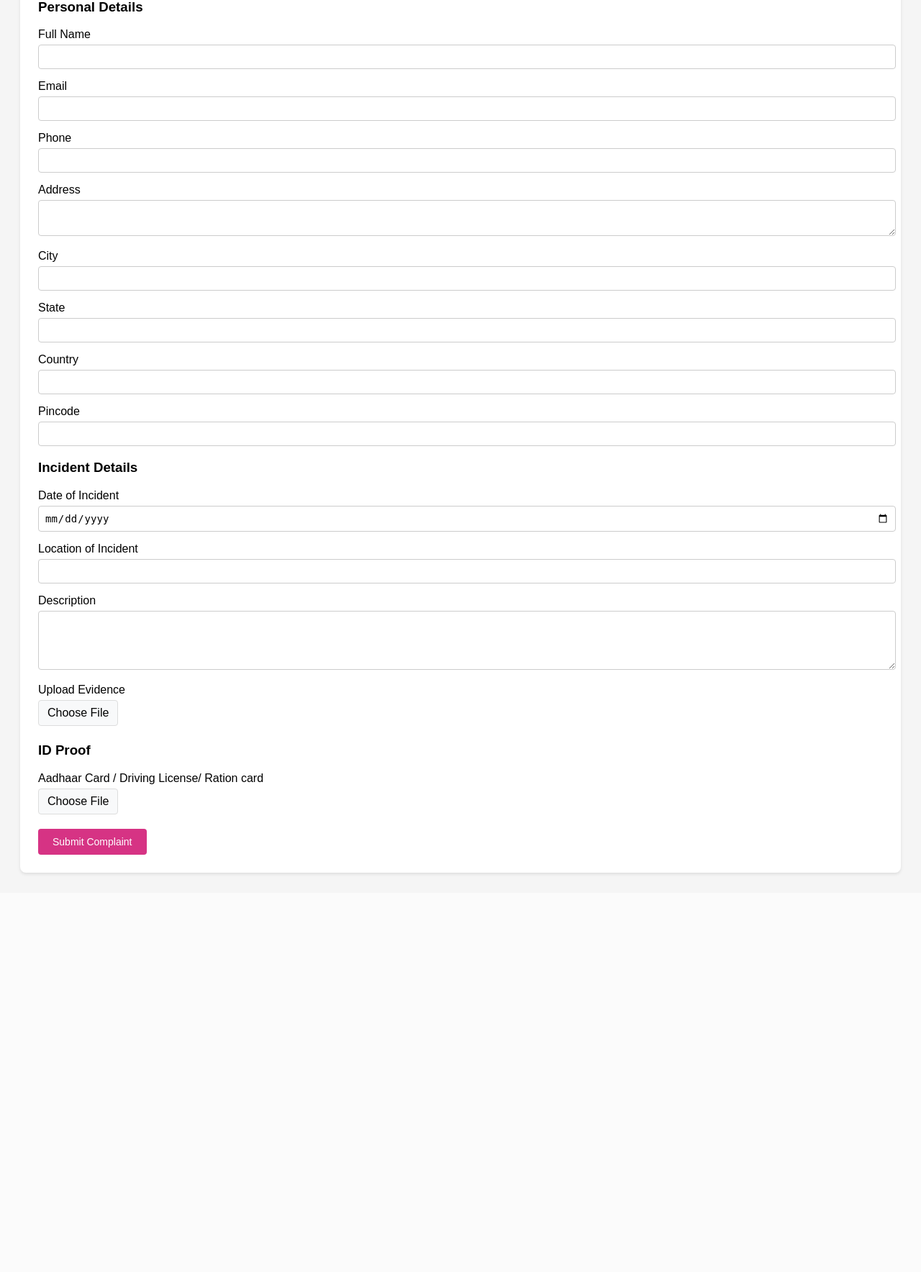
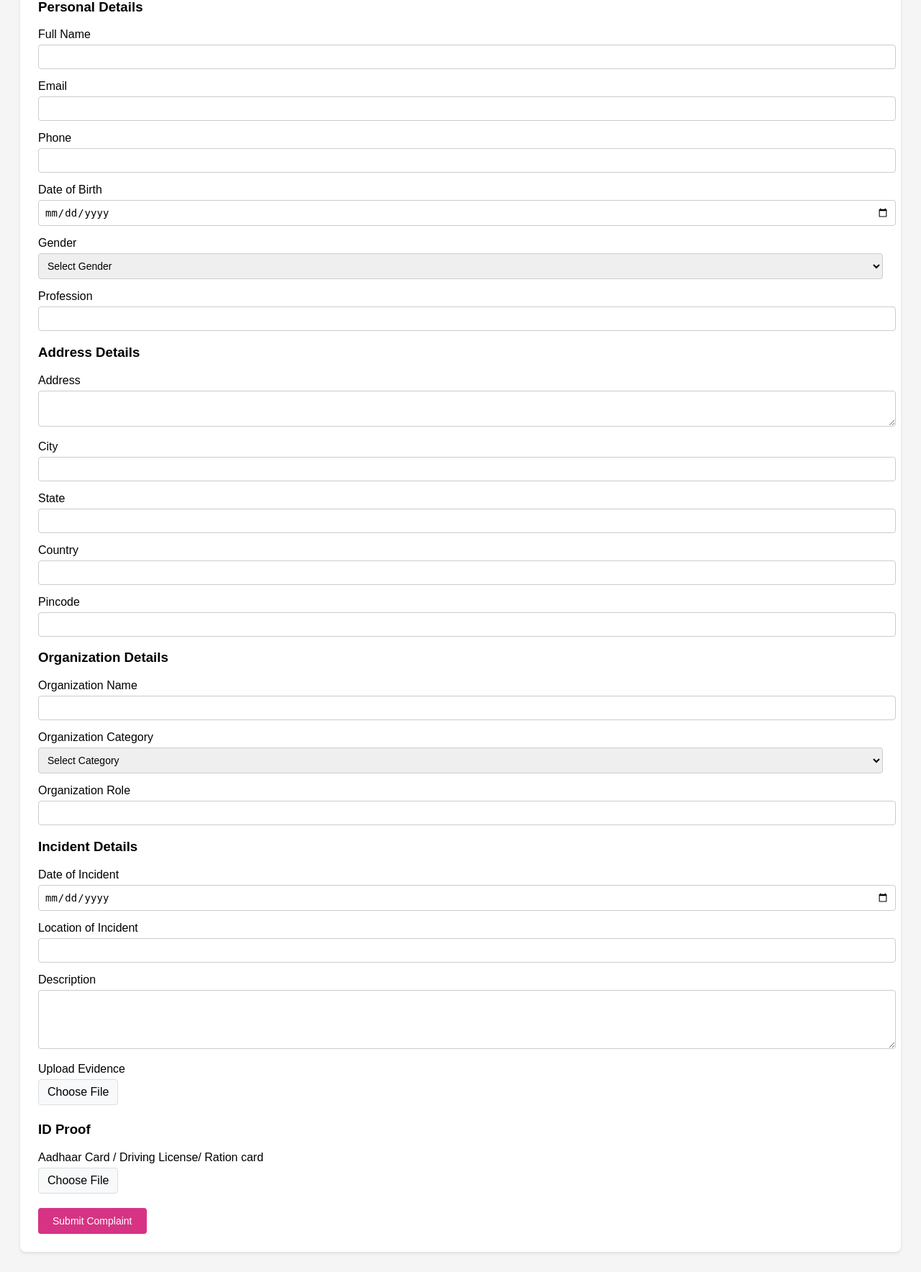
Before and after one commit to akilarani21/RMV, a Flask app: template templates/complaint/MyselfForm.html in a window 1280 px wide. Shown: the part 141-1909 px from the top of the page at 72% size. Before the commit the page ends 1357 px from the top, so only its background shows below. Run offline with Flask 3, Linux system fonts and the light colour scheme; the template is opened without the code that fills it, so the values that code supplies are empty; some libraries are stand-ins or nearby versions.

Commit message:
MyselfForm.html

```diff
--- a/templates/complaint/MyselfForm.html
+++ b/templates/complaint/MyselfForm.html
@@ -101,74 +101,124 @@
 <body>
   <h2>Sexual Harassment Complaint - Myself</h2>
   <form id="complaintForm" enctype="multipart/form-data">
+    <div class="form-section">
       <h3>Personal Details</h3>
       <div class="form-group">
-      <label>Full Name</label>
-      <input type="text" name="fullName" value="{{ user_data.name }}" required />
+        <label for="fullName">Full Name</label>
+        <input type="text" id="fullName" name="fullName" value="{{ user_data.fullName }}" required />
       </div>
       <div class="form-group">
-      <label>Email</label>
-      <input type="email" name="email" value="{{ user_data.email }}" required />
+        <label for="email">Email</label>
+        <input type="email" id="email" name="email" value="{{ user_data.email }}" required />
       </div>
       <div class="form-group">
-      <label>Phone</label>
-      <input type="tel" name="phone" value="{{ user_data.phone }}" required />
+        <label for="phone">Phone</label>
+        <input type="tel" id="phone" name="phone" value="{{ user_data.phone }}" required />
       </div>
       <div class="form-group">
-      <label>Address</label>
-      <textarea name="address" rows="2" required>{{ user_data.address }}</textarea>
+        <label for="dateOfBirth">Date of Birth</label>
+        <input type="date" id="dateOfBirth" name="dateOfBirth" value="{{ user_data.dateOfBirth }}" required />
       </div>
       <div class="form-group">
-      <label>City</label>
-      <input type="text" name="city" required />
+        <label for="gender">Gender</label>
+        <select id="gender" name="gender" required>
+          <option value="">Select Gender</option>
+          <option value="male" {% if user_data.gender == 'male' %}selected{% endif %}>Male</option>
+          <option value="female" {% if user_data.gender == 'female' %}selected{% endif %}>Female</option>
+          <option value="other" {% if user_data.gender == 'other' %}selected{% endif %}>Other</option>
+        </select>
       </div>
       <div class="form-group">
-      <label>State</label>
-      <input type="text" name="state" required />
+        <label for="profession">Profession</label>
+        <input type="text" id="profession" name="profession" value="{{ user_data.profession }}" required />
+      </div>
+    </div>
+
+    <div class="form-section">
+      <h3>Address Details</h3>
+      <div class="form-group">
+        <label for="address">Address</label>
+        <textarea id="address" name="address" required>{{ user_data.address }}</textarea>
       </div>
       <div class="form-group">
-      <label>Country</label>
-      <input type="text" name="country" required />
+        <label for="city">City</label>
+        <input type="text" id="city" name="city" value="{{ user_data.city }}" required />
       </div>
       <div class="form-group">
-      <label>Pincode</label>
-      <input type="text" name="pincode" required />
+        <label for="state">State</label>
+        <input type="text" id="state" name="state" value="{{ user_data.state }}" required />
+      </div>
+      <div class="form-group">
+        <label for="country">Country</label>
+        <input type="text" id="country" name="country" value="{{ user_data.country }}" required />
+      </div>
+      <div class="form-group">
+        <label for="pincode">Pincode</label>
+        <input type="text" id="pincode" name="pincode" value="{{ user_data.pincode }}" required />
+      </div>
     </div>
 
+    <div class="form-section">
+      <h3>Organization Details</h3>
+      <div class="form-group">
+        <label for="organization">Organization Name</label>
+        <input type="text" id="organization" name="organization" value="{{ user_data.organization }}" required />
+      </div>
+      <div class="form-group">
+        <label for="organization_category">Organization Category</label>
+        <select id="organization_category" name="organization_category" required>
+          <option value="">Select Category</option>
+          <option value="government" {% if user_data.organization_category == 'government' %}selected{% endif %}>Government</option>
+          <option value="private" {% if user_data.organization_category == 'private' %}selected{% endif %}>Private</option>
+          <option value="ngo" {% if user_data.organization_category == 'ngo' %}selected{% endif %}>NGO</option>
+          <option value="educational" {% if user_data.organization_category == 'educational' %}selected{% endif %}>Educational Institution</option>
+          <option value="other" {% if user_data.organization_category == 'other' %}selected{% endif %}>Other</option>
+        </select>
+      </div>
+      <div class="form-group">
+        <label for="organization_role">Organization Role</label>
+        <input type="text" id="organization_role" name="organization_role" value="{{ user_data.organization_role }}" required />
+      </div>
+    </div>
+
+    <div class="form-section">
       <h3>Incident Details</h3>
       <div class="form-group">
-      <label>Date of Incident</label>
-      <input type="date" name="incidentDate" required />
+        <label for="incidentDate">Date of Incident</label>
+        <input type="date" id="incidentDate" name="incidentDate" required />
       </div>
       <div class="form-group">
-      <label>Location of Incident</label>
-      <input type="text" name="incidentLocation" required />
+        <label for="incidentLocation">Location of Incident</label>
+        <input type="text" id="incidentLocation" name="incidentLocation" required />
       </div>
       <div class="form-group">
-      <label>Description</label>
-      <textarea name="incidentDescription" rows="4" required></textarea>
+        <label for="incidentDescription">Description</label>
+        <textarea id="incidentDescription" name="incidentDescription" rows="4" required></textarea>
       </div>
       <div class="form-group">
-      <label>Upload Evidence</label>
+        <label for="evidence">Upload Evidence</label>
         <div class="file-input-container">
           <label class="file-input-label">Choose File</label>
-        <input type="file" name="evidence" accept="application/pdf,image/*" required
+          <input type="file" id="evidence" name="evidence" accept="application/pdf,image/*" required
             onchange="previewFile(this, 'evidencePreview')" />
           <span class="file-name"></span>
         </div>
         <div id="evidencePreview" class="preview-container"></div>
       </div>
+    </div>
 
+    <div class="form-section">
       <h3>ID Proof</h3>
       <div class="form-group">
-      <label>Aadhaar Card / Driving License/ Ration card</label>
+        <label for="idProof">Aadhaar Card / Driving License/ Ration card</label>
         <div class="file-input-container">
           <label class="file-input-label">Choose File</label>
-        <input type="file" name="idProof" accept="application/pdf,image/*" required
+          <input type="file" id="idProof" name="idProof" accept="application/pdf,image/*" required
             onchange="previewFile(this, 'idProofPreview')" />
           <span class="file-name"></span>
         </div>
         <div id="idProofPreview" class="preview-container"></div>
+      </div>
     </div>
 
     <button type="submit" class="submit-btn">Submit Complaint</button>
```
Lines whose indentation alone changed are shown as unchanged.
